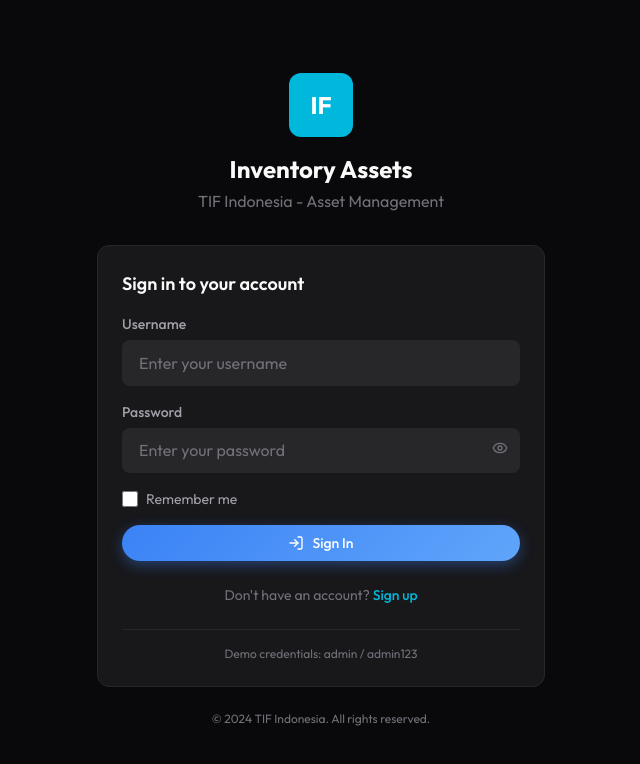
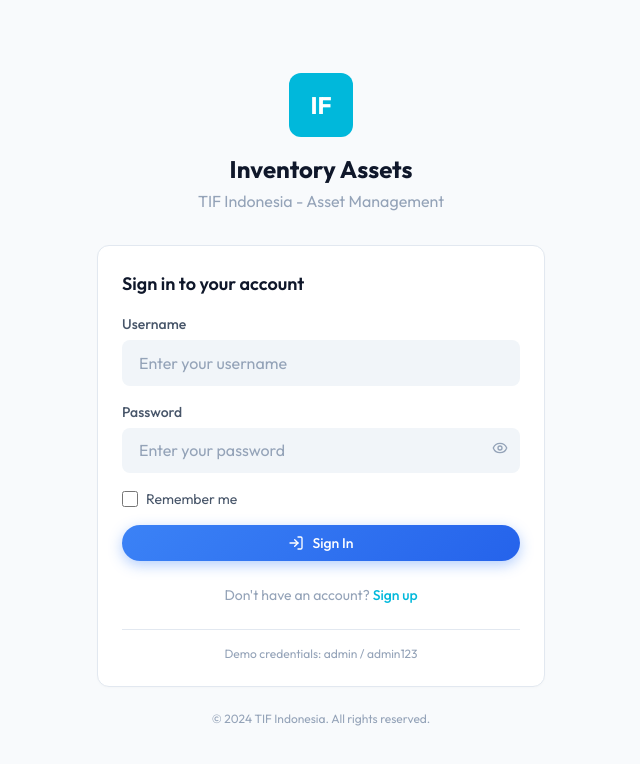
Before and after one commit to faril-bily-wijaya/inventory-assets-web, a React (Vite) app in the folder frontend/: page /login in a window 1280 px wide. Shown: the top 764 px of the page, without its empty margins (319-959 px from the left). Built offline with nearby package versions, Linux system fonts and the light colour scheme; no server answers; the HTML template or start-up script is replaced by a standard one.

Commit message:
Force light mode globally

```diff
--- a/frontend/src/components/layout/Header.tsx
+++ b/frontend/src/components/layout/Header.tsx
@@ -34,14 +34,7 @@
 
       {/* Right side */}
       <div className="flex items-center gap-2">
-        {/* Theme toggle */}
-        <Button variant="ghost" size="sm" onClick={toggleTheme} className="p-2" title={`Switch to ${resolvedTheme === 'dark' ? 'light' : 'dark'} mode`}>
-          {resolvedTheme === 'dark' ? (
-            <Sun className="w-5 h-5" />
-          ) : (
-            <Moon className="w-5 h-5" />
-          )}
-        </Button>
+
 
         {/* Notifications */}
         <DropdownMenu>
--- a/frontend/src/contexts/ThemeContext.tsx
+++ b/frontend/src/contexts/ThemeContext.tsx
@@ -12,56 +12,14 @@
 const ThemeContext = createContext<ThemeContextType | undefined>(undefined)
 
 export function ThemeProvider({ children }: { children: ReactNode }) {
-  const [theme, setThemeState] = useState<Theme>(() => {
-    if (typeof window !== 'undefined') {
-      const stored = localStorage.getItem('theme') as Theme
-      return stored || 'dark'
-    }
-    return 'dark'
-  })
-
-  const [resolvedTheme, setResolvedTheme] = useState<'light' | 'dark'>('dark')
-
   useEffect(() => {
     const root = document.documentElement
-
-    const getSystemTheme = (): 'light' | 'dark' => {
-      return window.matchMedia('(prefers-color-scheme: dark)').matches ? 'dark' : 'light'
-    }
-
-    const applyTheme = (resolved: 'light' | 'dark') => {
-      setResolvedTheme(resolved)
-      root.classList.remove('light', 'dark')
-      root.classList.add(resolved)
-    }
-
-    if (theme === 'system') {
-      const systemTheme = getSystemTheme()
-      applyTheme(systemTheme)
-
-      const mediaQuery = window.matchMedia('(prefers-color-scheme: dark)')
-      const handler = (e: MediaQueryListEvent) => {
-        applyTheme(e.matches ? 'dark' : 'light')
-      }
-      mediaQuery.addEventListener('change', handler)
-      return () => mediaQuery.removeEventListener('change', handler)
-    } else {
-      applyTheme(theme)
-    }
-  }, [theme])
-
-  const setTheme = (newTheme: Theme) => {
-    localStorage.setItem('theme', newTheme)
-    setThemeState(newTheme)
-  }
-
-  const toggleTheme = () => {
-    const newTheme = resolvedTheme === 'dark' ? 'light' : 'dark'
-    setTheme(newTheme)
-  }
+    root.classList.remove('dark')
+    root.classList.add('light')
+  }, [])
 
   return (
-    <ThemeContext.Provider value={{ theme, resolvedTheme, setTheme, toggleTheme }}>
+    <ThemeContext.Provider value={{ theme: 'light', resolvedTheme: 'light', setTheme: () => {}, toggleTheme: () => {} }}>
       {children}
     </ThemeContext.Provider>
   )
```
